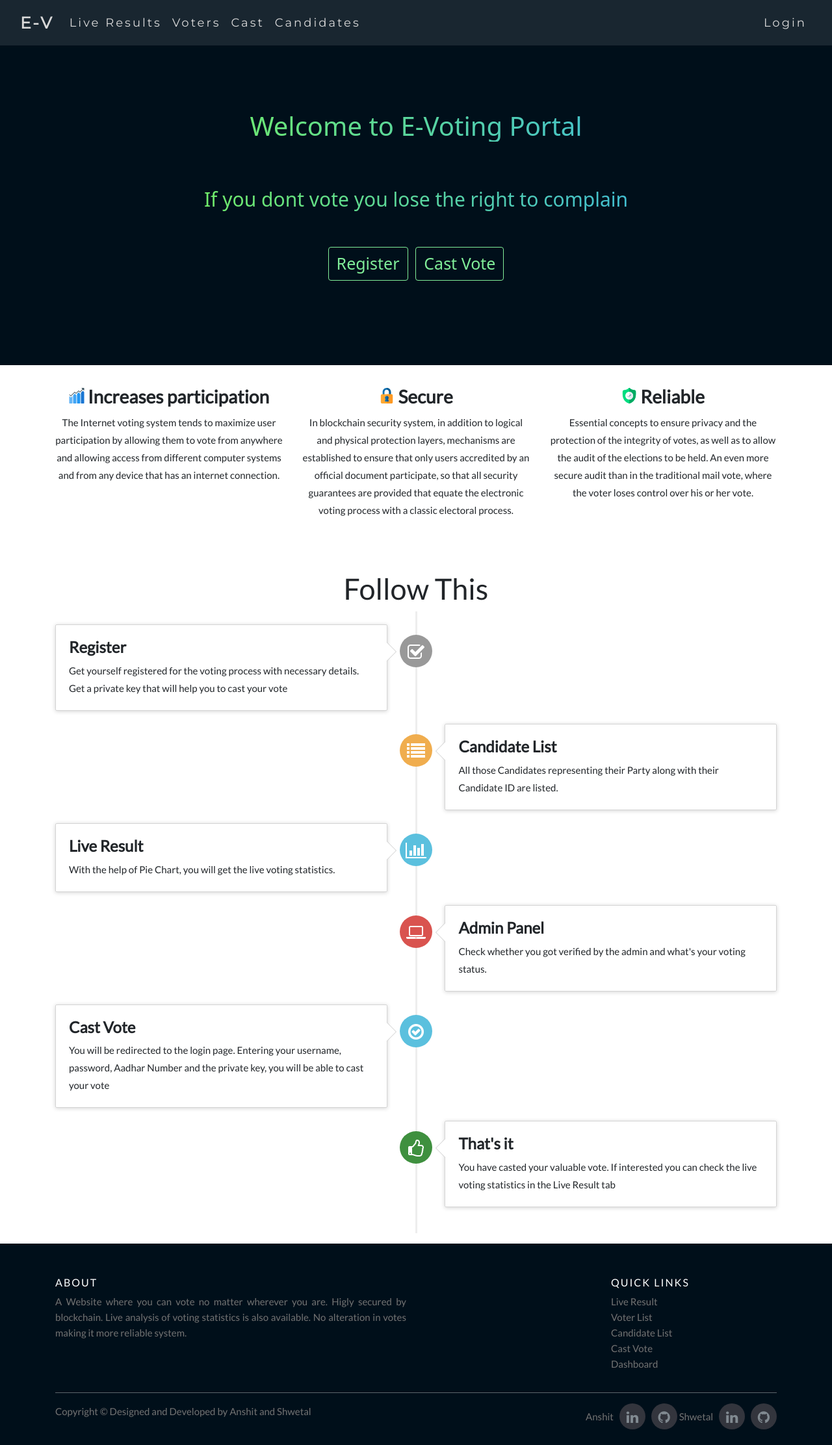
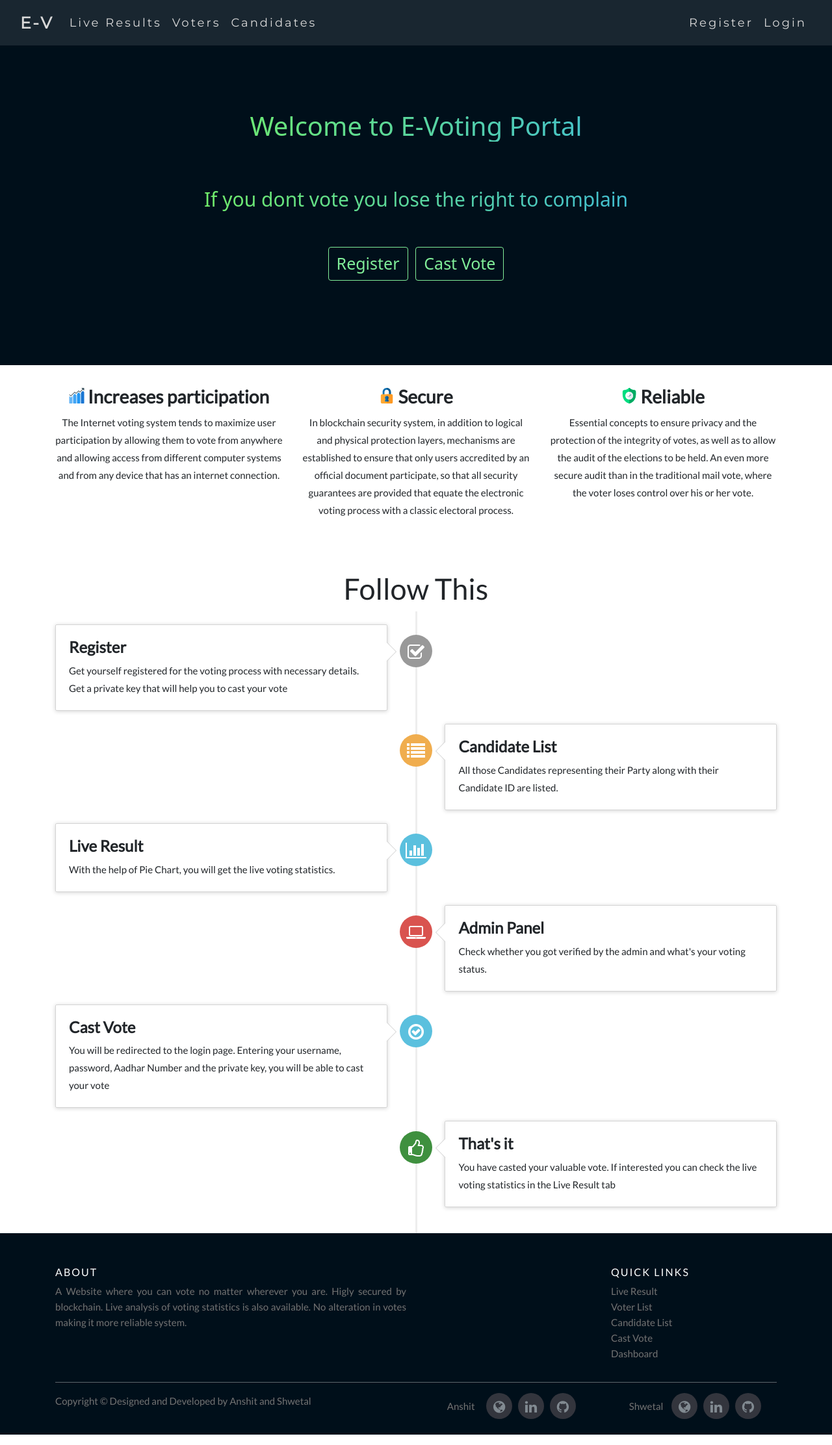
Before and after one commit to Anshit01/e-voting-using-blockchain, a Flask app: page / in a window 1280 px wide. Shown: the whole page at 65% size. Run offline with Flask 2, Linux system fonts and the light colour scheme; some libraries are stand-ins or nearby versions.

Commit message:
fixed footer

```diff
--- a/website/app/static/css/index.css
+++ b/website/app/static/css/index.css
@@ -87,6 +87,7 @@
     list-style: none;
     padding: 20px 0 20px;
     position: relative;
+    margin-bottom: 0;
   }
 
   .timeline:before {
@@ -289,10 +290,8 @@
 {
   display:inline-block
 }
-.site-footer .social-icons
-{
-  text-align:right
-}
+
+
 .site-footer .social-icons a
 {
   width:40px;
@@ -325,16 +324,24 @@
     text-align:center
   }
 }
+
+.dev-name {
+  display: inline-block;
+  width: 60px;
+}
+
 .social-icons
 {
   padding-left:0;
-  margin-bottom:0;
-  list-style:none
+  /* margin-bottom:0; */
+  list-style:none;
+  display: inline;
+  white-space: nowrap;;
 }
 .social-icons li
 {
   display:inline-block;
-  margin-bottom:4px
+  margin-bottom:4px;
 }
 .social-icons li.title
 {
@@ -380,12 +387,3 @@
 {
   background-color:#0ead69
 }
-@media (max-width:767px)
-{
-  .social-icons li.title
-  {
-    display:block;
-    margin-right:0;
-    font-weight:600
-  }
-}
--- a/website/app/static/script/results.js
+++ b/website/app/static/script/results.js
@@ -34,12 +34,6 @@ function createGraph(partyList, voteList) {
             }]
         },
         options: {
-            title: {
-                display: true,
-                text: 'Vote Distribution',
-                fontSize: 22,
-                fontStyle: 'bold'
-            },
             aspectRatio: 0.75,
             legend: {
                 labels: {
--- a/website/app/templates/base.html
+++ b/website/app/templates/base.html
@@ -29,7 +29,6 @@
                 <ul class="navbar-nav mr-auto">
                     <li><a class="nav-link" href="/results"> <span class="d-md-none d-lg-inline">Live</span>&nbsp;Results</a></li>
                     <li><a class="nav-link" href="/voter_list">Voters</a></li>
-                    <li><a class="nav-link" href="/cast">Cast</a></li>
                     <li><a class="nav-link" href="/candidate_list"> Candidates</a></li>
 
                 </ul>
@@ -41,8 +40,10 @@
                         <i class="fa fa-user fa-lg" aria-hidden="true"></i>
                         <span class="dash d-md-none d-lg-inline">My&nbsp;Dashboard</span></a>
                     </li>
+                    <li><a class="nav-link" href="/cast"><span class="d-md-none d-lg-inline">Cast</span>&nbsp;Vote</a></li>
                     <li><a class="nav-link" href="/logout"> Logout</a></li>
                     {% else %}
+                    <li><a class="nav-link" href="/register">Register</a></li>
                     <li><a class="nav-link" href="/login"> Login</a> </li>
                     {% endif %}
 
--- a/website/app/templates/index.html
+++ b/website/app/templates/index.html
@@ -215,19 +215,25 @@
     </div>
     <div class="container">
       <div class="row">
-        <div class="col-md-8 col-sm-6 col-xs-12">
+        <div class="col-12 col-md-6">
           <p class="copyright-text">Copyright &copy; Designed and Developed by Anshit and Shwetal</p>
         </div>
 
-        <div class="col-md-4 col-sm-6 col-xs-12">
-          <ul class="social-icons">
-            <span class="name-1">Anshit</span>
-            <li><a class="linkedin" href="https://www.linkedin.com/in/anshit01"><i class="fa fa-linkedin fa-lg"></i></a></li>
-            <li><a class="github" href="https://github.com/Anshit01"><i class="fa fa-github fa-lg"></i></a></li>
-            <span class="name-2">Shwetal</span>
-            <li><a class="linkedin" href="https://www.linkedin.com/in/shwetal-soni-329753199"><i class="fa fa-linkedin fa-lg"></i></a></li>
-            <li><a class="github" href="https://github.com/shwetalsoni"><i class="fa fa-github fa-lg"></i></a></li>
-          </ul>
+        <div class="col-6 col-md-3 text-center">
+            <span class="dev-name">Anshit</span>
+            <ul class="social-icons">
+                <li><a class="website" target="_blank" href="https://anshit01.github.io/"><i class="fa fa-globe fa-lg"></i></a></li>
+                <li><a class="linkedin" target="_blank" href="https://www.linkedin.com/in/anshit01"><i class="fa fa-linkedin fa-lg"></i></a></li>
+                <li><a class="linkedin" target="_blank" href="https://github.com/Anshit01"><i class="fa fa-github fa-lg"></i></a></li>
+            </ul>
+        </div>
+        <div class="col-6 col-md-3 text-center">
+            <span class="dev-name">Shwetal</span>
+            <ul class="social-icons">
+                <li><a class="website" target="_blank" href="https://shwetalsoni.github.io/"><i class="fa fa-globe fa-lg"></i></a></li>
+                <li><a class="linkedin" target="_blank" href="https://www.linkedin.com/in/shwetal-soni-329753199"><i class="fa fa-linkedin fa-lg"></i></a></li>
+                <li><a class="linkedin" target="_blank" href="https://github.com/shwetalsoni"><i class="fa fa-github fa-lg"></i></a></li>
+            </ul>
         </div>
       </div>
     </div>
--- a/website/app/templates/register.html
+++ b/website/app/templates/register.html
@@ -55,7 +55,7 @@
                         </form><br>
                         <p id="cast-vote-link">
                             <span >Already have an account? </span>
-                            <a href="/login" class="extra"><b>Cast Vote</b></a>
+                            <a href="/login" class="extra"><b>Login</b></a>
                         </p>
                 </div>
 
```
